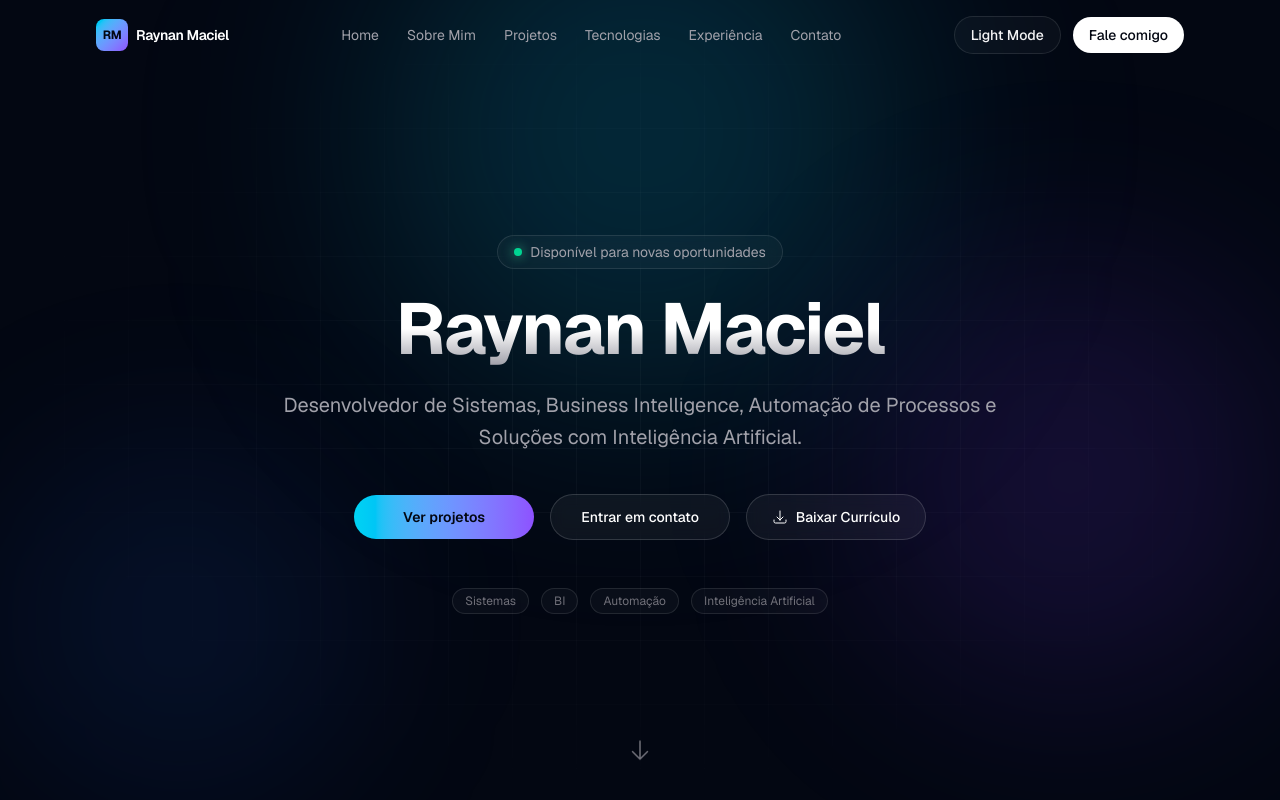
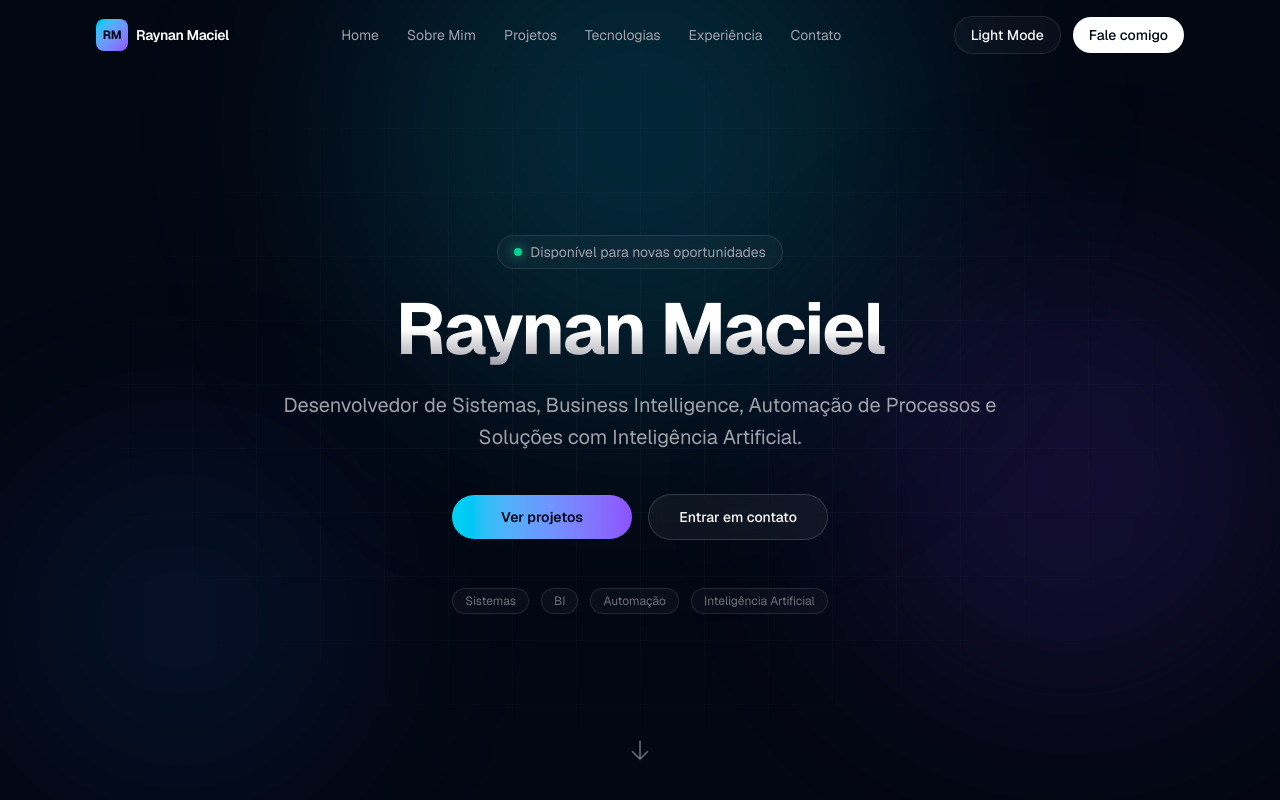
Before and after one commit to RaynanOli/portfolio-raynan, a Next.js app: page / in a window 1280 px wide. Shown: the top 800 px of the page. Built offline with nearby package versions, Linux system fonts and the light colour scheme.

Commit message:
Remove funcionalidade de currículo do portfólio

```diff
--- a/components/Contact.tsx
+++ b/components/Contact.tsx
@@ -1,7 +1,6 @@
 import { contactLinks, contactLocation } from "@/lib/data";
 import { AnimatedSection } from "@/components/AnimatedSection";
 import { GithubIcon, LinkedinIcon, MailIcon } from "@/components/icons";
-import { ResumeDownload } from "@/components/ResumeDownload";
 import { SectionHeader } from "@/components/SectionHeader";
 
 const iconMap = {
@@ -58,13 +57,6 @@ export function Contact() {
             </p>
           </div>
         </div>
-
-        <div className="mt-8 flex justify-center sm:mt-10">
-          <ResumeDownload
-            variant="secondary"
-            className="w-full max-w-sm sm:w-auto"
-          />
-        </div>
       </div>
     </AnimatedSection>
   );
--- a/components/Hero.tsx
+++ b/components/Hero.tsx
@@ -1,6 +1,5 @@
 import { site } from "@/lib/data";
 import { ArrowDownIcon } from "@/components/icons";
-import { ResumeDownload } from "@/components/ResumeDownload";
 
 export function Hero() {
   return (
@@ -51,10 +50,6 @@ export function Hero() {
           >
             Entrar em contato
           </a>
-          <ResumeDownload
-            variant="primary"
-            className="w-full sm:w-auto sm:min-w-[180px]"
-          />
         </div>
 
         <div className="mt-10 flex flex-wrap items-center justify-center gap-3 text-xs text-muted sm:mt-12">
--- a/components/ResumeDownload.tsx
+++ /dev/null
@@ -1,30 +0,0 @@
-import { resume } from "@/lib/data";
-import { DownloadIcon } from "@/components/icons";
-
-type ResumeDownloadProps = {
-  variant?: "primary" | "secondary";
-  className?: string;
-};
-
-export function ResumeDownload({
-  variant = "secondary",
-  className = "",
-}: ResumeDownloadProps) {
-  const styles =
-    variant === "primary"
-      ? "border border-btn-secondary-border bg-btn-secondary-bg text-btn-secondary-fg backdrop-blur-sm hover:bg-surface-hover"
-      : "border border-accent-border bg-accent-soft text-accent-text hover:border-accent/40 hover:bg-accent-soft";
-
-  return (
-    <a
-      href={resume.href}
-      target="_blank"
-      rel="noopener noreferrer"
-      download={resume.fileName}
-      className={`inline-flex items-center justify-center gap-2 rounded-full px-6 py-3 text-sm font-medium transition sm:min-w-[180px] ${styles} ${className}`}
-    >
-      <DownloadIcon className="h-4 w-4" />
-      {resume.label}
-    </a>
-  );
-}
--- a/lib/data.ts
+++ b/lib/data.ts
@@ -327,9 +327,3 @@ export const contactLinks = [
     description: "raynan.maciel8@gmail.com",
   },
 ] as const;
-
-export const resume = {
-  href: "/curriculo/curriculo%20raynan.pdf",
-  fileName: "curriculo-raynan.pdf",
-  label: "Baixar Currículo",
-} as const;
```
Also changed, not shown: 1 other file (tests, documents, lock files or other folders).
